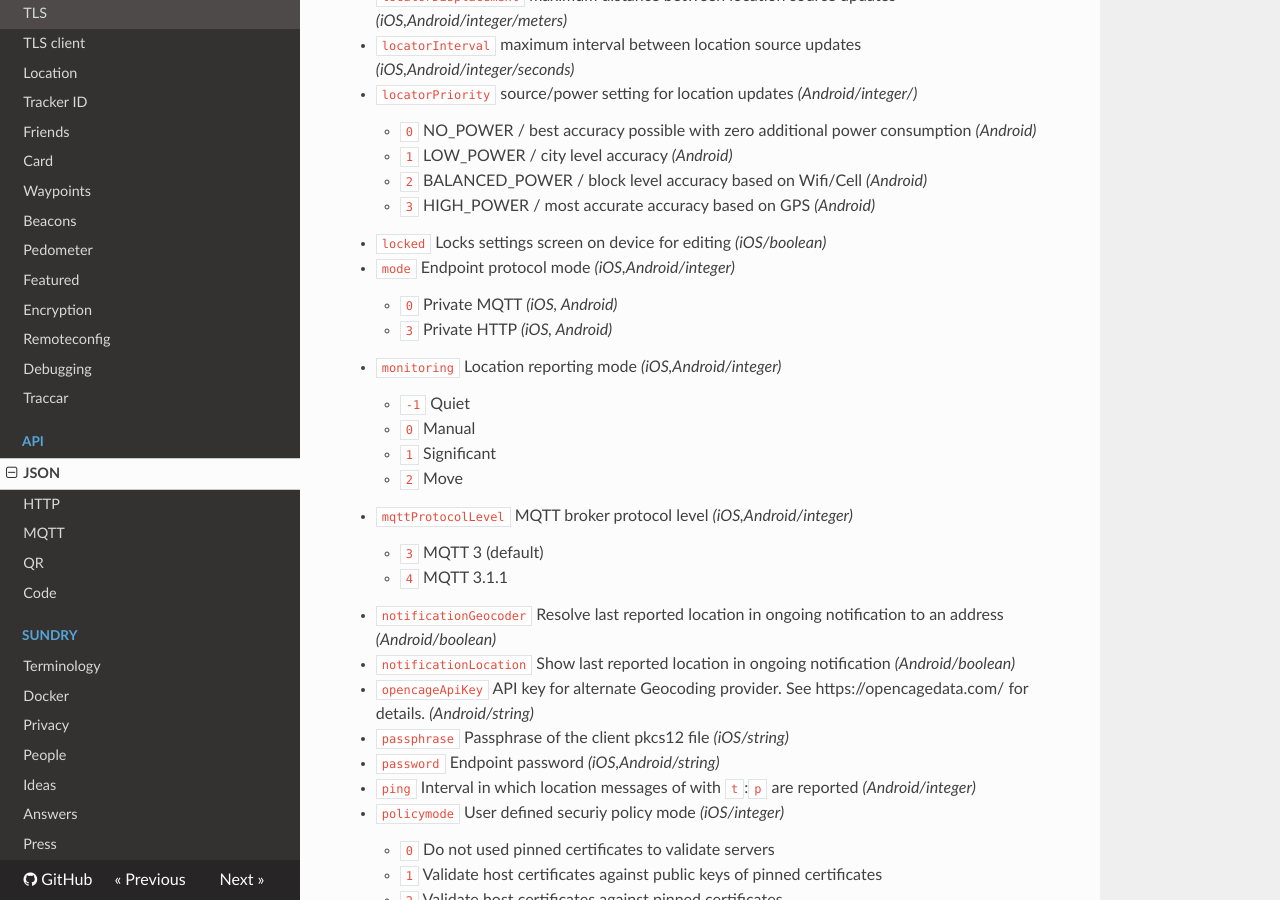
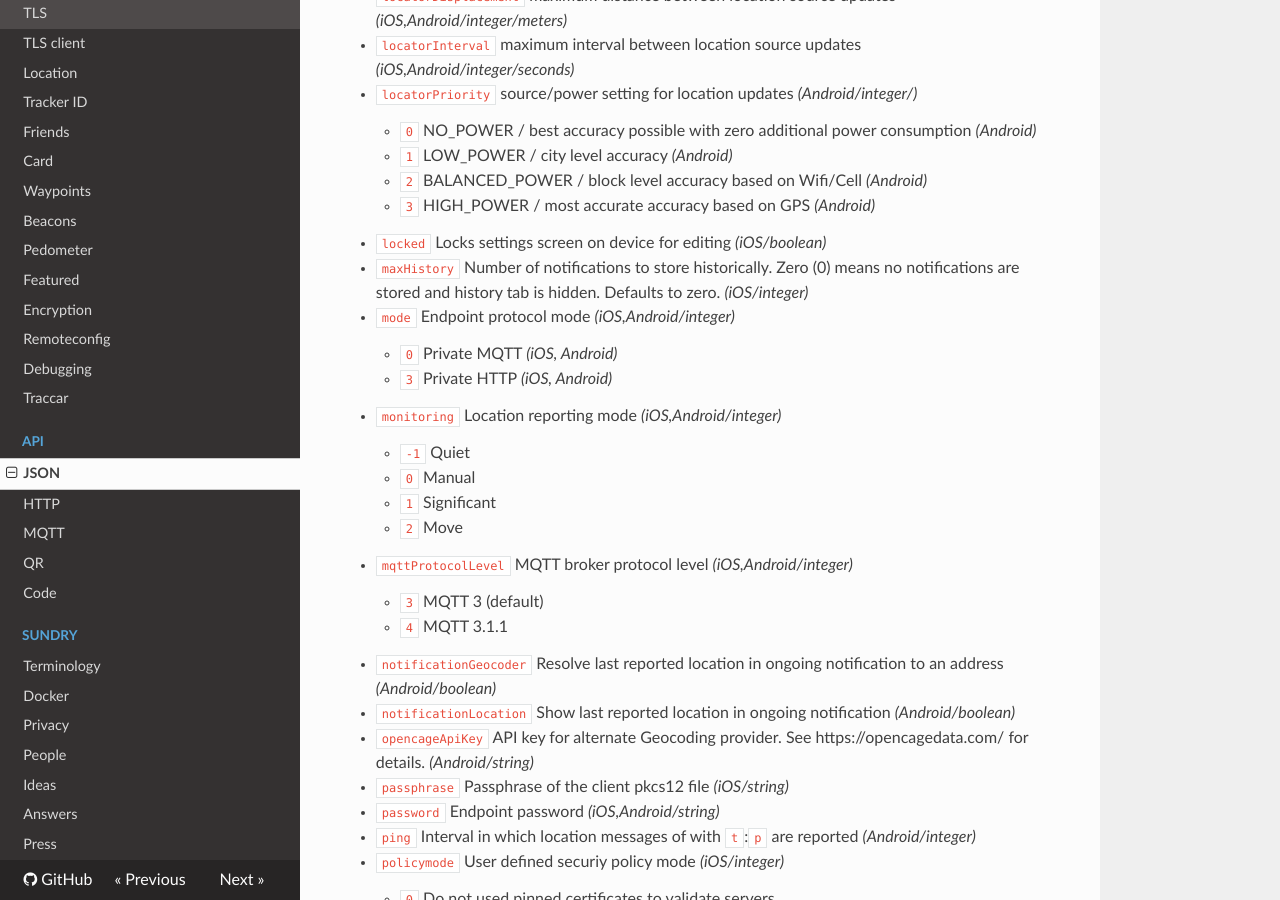
Before and after one commit to owntracks/booklet, an MkDocs documentation site: the page built from docs/tech/json.md, in a window 1280 px wide and 900 px high, scrolled down 7808 px. Built offline with MkDocs 1.6.1, drawn with Linux system fonts in a browser that asks for light colours; nearby versions of some CDN libraries; old or Windows-style settings are respelled for this version of MkDocs.

Commit message:
[NEW] maxHistory

```diff
--- a/docs/tech/json.md
+++ b/docs/tech/json.md
@@ -292,6 +292,7 @@ The device configuration can be imported and exported as JSON. The exported conf
     - `2` BALANCED_POWER / block level accuracy based on Wifi/Cell _(Android)_
     - `3` HIGH_POWER / most accurate accuracy based on GPS _(Android)_
 * `locked` Locks settings screen on device for editing _(iOS/boolean)_
+* `maxHistory` Number of notifications to store historically. Zero (0) means no notifications are stored and history tab is hidden. Defaults to zero. _(iOS/integer)_
 * `mode` Endpoint protocol mode _(iOS,Android/integer)_
     - `0` Private  MQTT _(iOS, Android)_
     - `3` Private  HTTP _(iOS, Android)_
```
